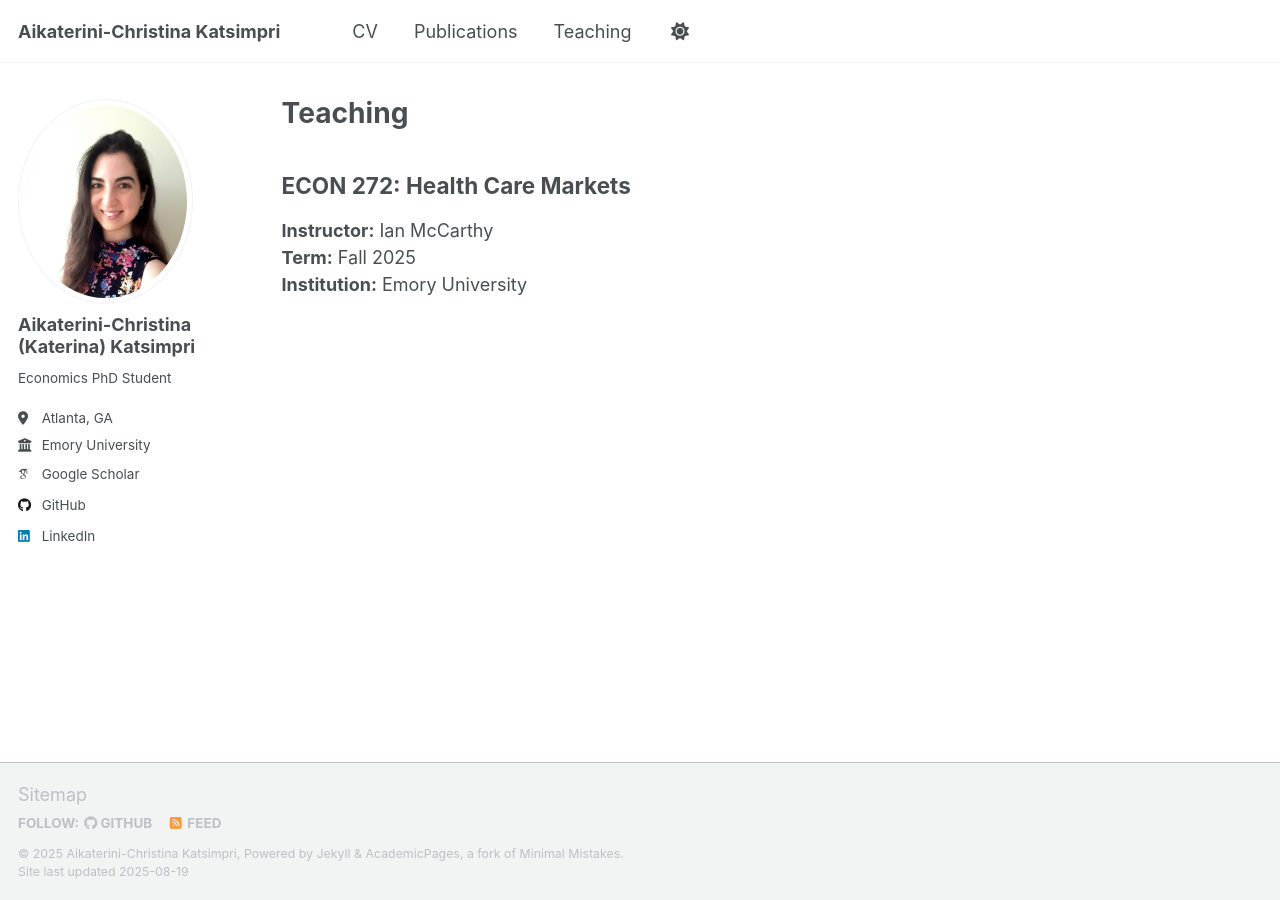
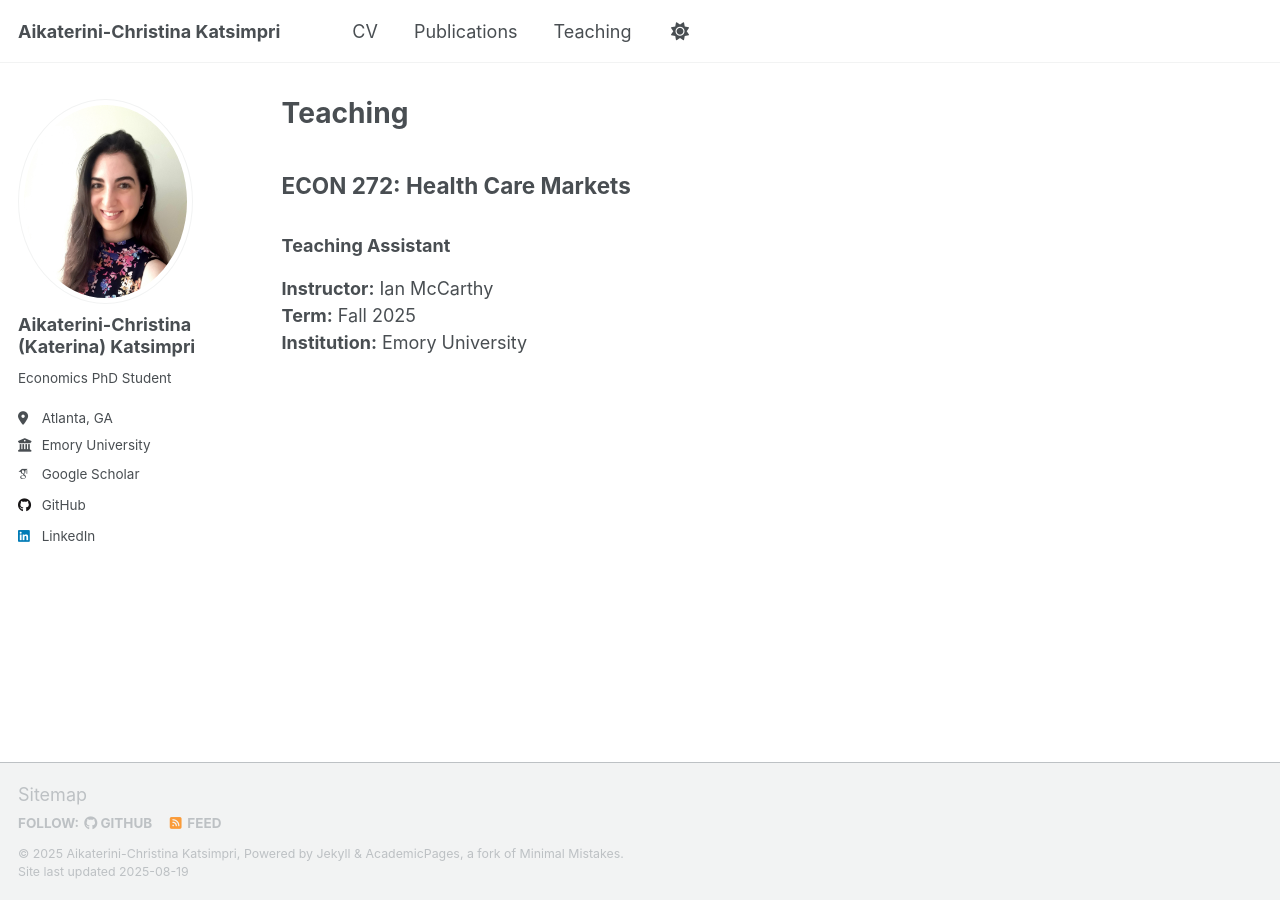
Before and after one commit to akatsim22/akatsim22.github.io, a Jekyll site: the page built from _pages/teaching.html, in a window 1280 px wide. Built offline with Jekyll 4.4.1, drawn with Linux system fonts in a browser that asks for light colours; some web fonts are replaced; a script that is not in the unit is left out.

Commit message:
Update teaching.html

```diff
--- a/_pages/teaching.html
+++ b/_pages/teaching.html
@@ -14,6 +14,7 @@ author_profile: true
 {% else %}
   <article class="archive__item">
     <h2 class="archive__item-title">ECON 272: Health Care Markets</h2>
+    <h3 class="archive__item-subtitle">Teaching Assistant</h3>
     <p>
       <strong>Instructor:</strong> Ian McCarthy<br>
       <strong>Term:</strong> Fall 2025<br>
```
